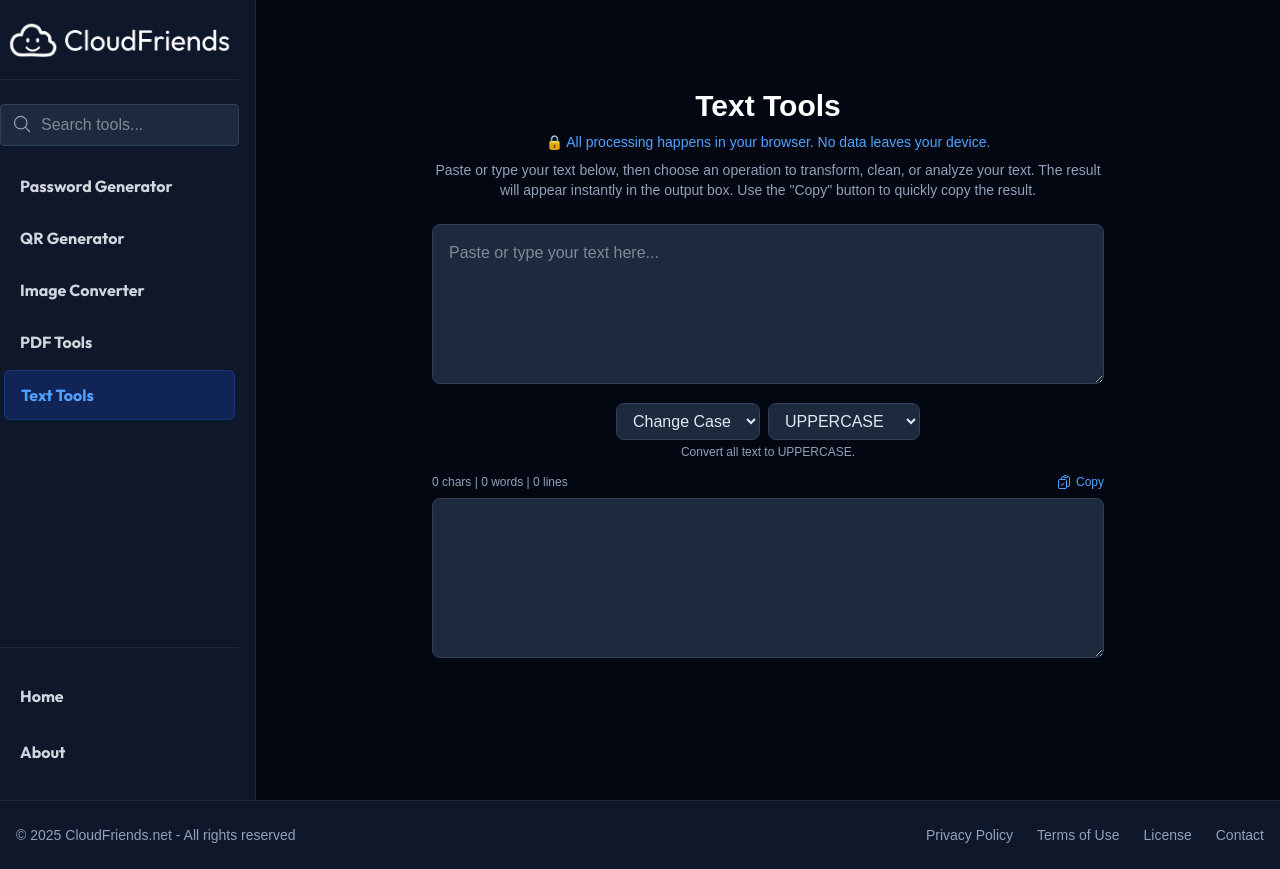
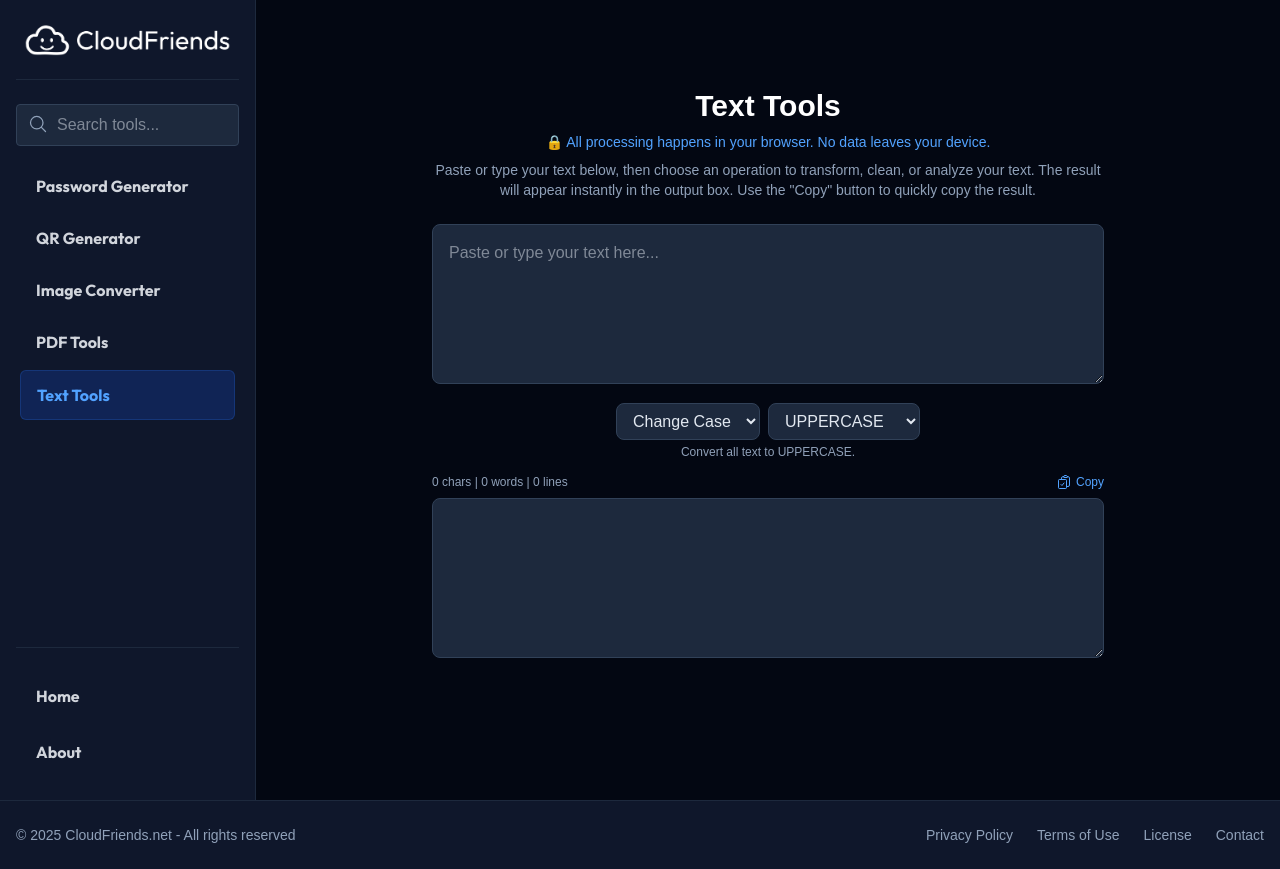
Before and after one commit to cloudfriends-net/cloudfriends, a Next.js app: page /tools/text-tools in a window 1280 px wide. Built offline with nearby package versions, Linux system fonts and the light colour scheme.

Commit message:
Update SidebarNav.tsx
Adjusted margin on page load

```diff
--- a/src/components/SidebarNav.tsx
+++ b/src/components/SidebarNav.tsx
@@ -66,12 +66,11 @@ export function SidebarNav() {
           bg-slate-900 border-r border-slate-800 h-screen w-64 flex flex-col pt-0 pb-6
           md:sticky md:top-0 md:h-screen md:overflow-y-auto
           fixed md:static z-30 transition-transform duration-200
+          px-4 // Remove conditional padding
+          transform-gpu // Add for better performance
           ${open ? 'translate-x-0' : '-translate-x-full'} md:translate-x-0
-          md:px-4 px-4
-          ${open ? 'pl-0 md:pl-0' : ''}
-          top-0
+          top-0 left-0 // Explicitly set position
         `}
-        style={{ left: 0 }}
       >
         {/* Logo at the very top (hidden on mobile, visible on desktop) */}
         <div className="hidden md:flex items-center gap-2 h-20 px-2 border-b border-slate-800 mb-6">
```
